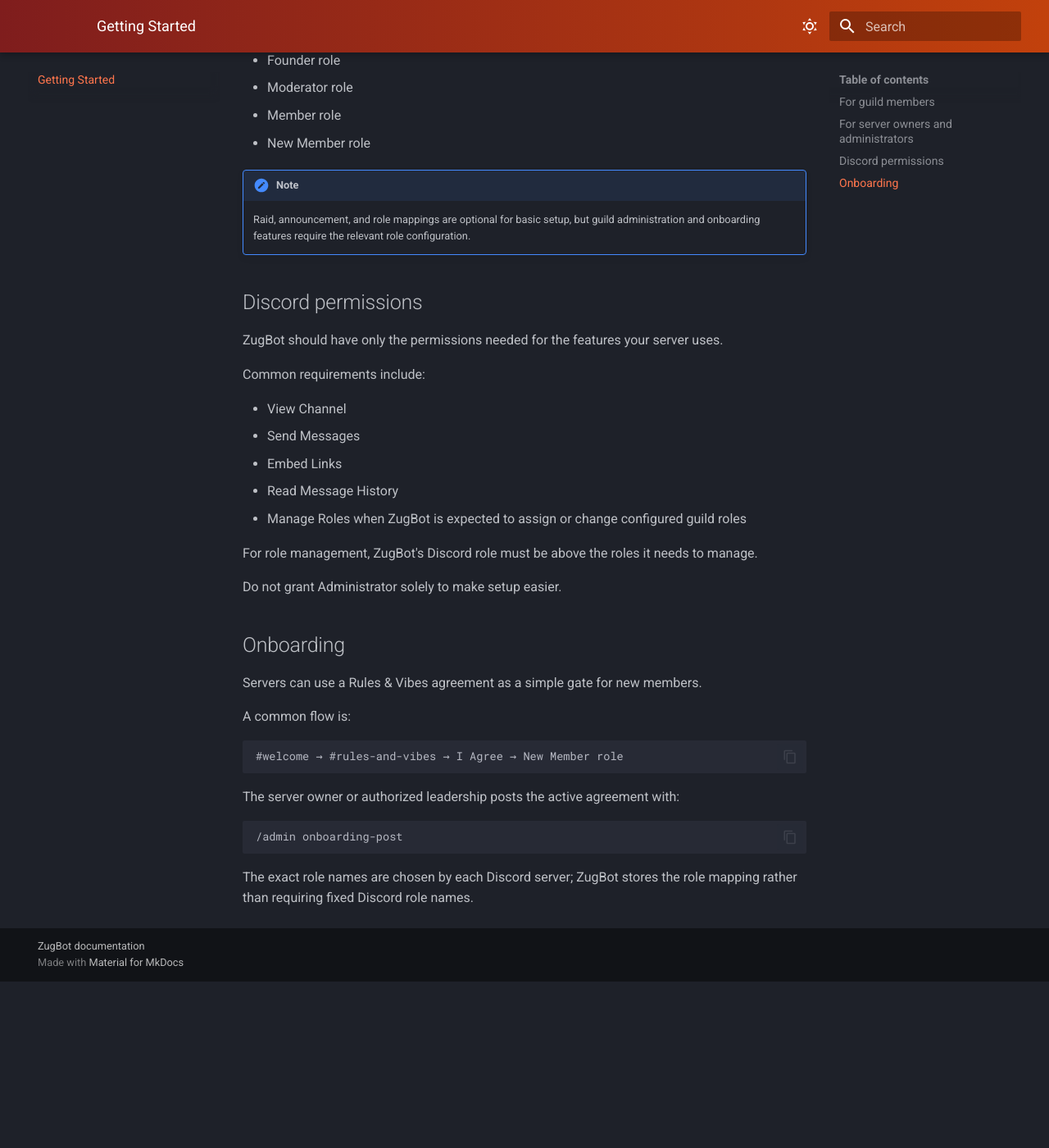
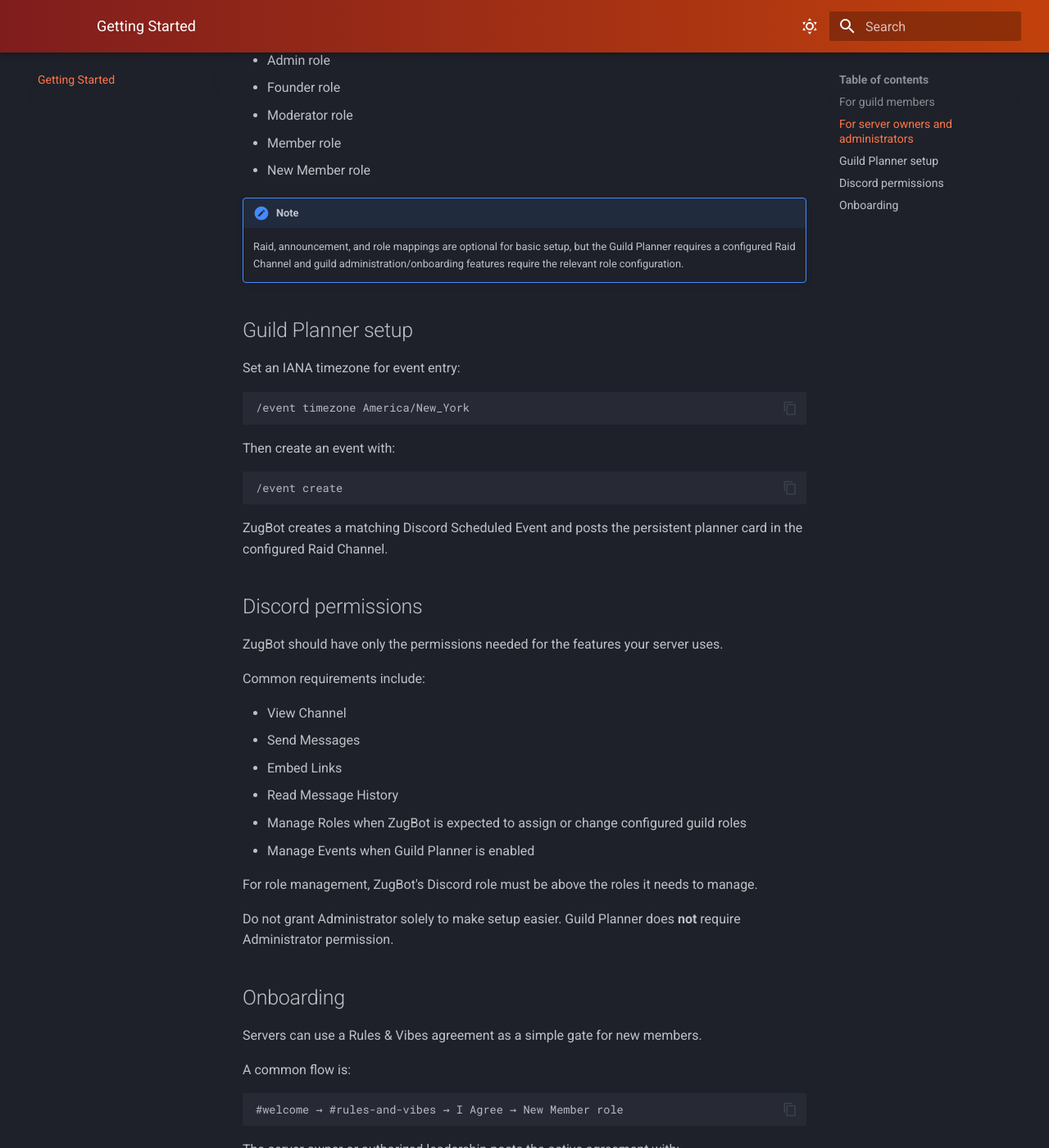
Before and after one commit to sthorne80/zugbot-site, an MkDocs documentation site: the page built from docs/getting-started.md, in a window 1280 px wide and 1400 px high, scrolled down 1243 px. Shown: the whole window at 82% size. Built offline with MkDocs 1.6.1 and Material for MkDocs 9.7.7, drawn with Linux system fonts in a browser that asks for light colours; before the commit the page ends 2440 px from its top, so only the background shows below that; some of the changed text lies outside the part shown.

Commit message:
Refresh ZugBot 0.4.0 site content

````diff
--- a/docs/getting-started.md
+++ b/docs/getting-started.md
@@ -1,6 +1,6 @@
 # Getting Started
 
-ZugBot works through Discord slash commands and interactive buttons. Most members can begin using character and Mythic+ features immediately once the bot is installed and the server has completed basic setup.
+ZugBot works through Discord slash commands and interactive buttons. Most members can begin using character, Guild Planner, and Mythic+ features once the bot is installed and the server has completed the relevant setup.
 
 ## For guild members
 
@@ -9,9 +9,10 @@
 1. Run `/link` to connect a World of Warcraft character to your Discord account.
 2. Run `/profile` to view a linked character.
 3. Use `/alts` to confirm your linked characters.
-4. If you play Modern WoW Mythic+, run `/season` to see the active dungeon pool.
-5. Use `/key` when you want to create a Mythic+ group.
-6. Use `/lfgnotify enable` if you want ZugBot to DM you about eligible groups.
+4. Check the guild's planner cards or Discord Scheduled Events for upcoming activities.
+5. If you play Modern WoW Mythic+, run `/season` to see the active dungeon pool.
+6. Use `/key` when you want to create a Mythic+ group.
+7. Use `/lfgnotify enable` if you want ZugBot to DM you about eligible groups.
 
 No unnecessary Battle.net sign-in is required for normal linked-character use.
 
@@ -44,7 +45,23 @@
 - New Member role
 
 !!! note
-    Raid, announcement, and role mappings are optional for basic setup, but guild administration and onboarding features require the relevant role configuration.
+    Raid, announcement, and role mappings are optional for basic setup, but the Guild Planner requires a configured Raid Channel and guild administration/onboarding features require the relevant role configuration.
+
+## Guild Planner setup
+
+Set an IANA timezone for event entry:
+
+```text
+/event timezone America/New_York
+```
+
+Then create an event with:
+
+```text
+/event create
+```
+
+ZugBot creates a matching Discord Scheduled Event and posts the persistent planner card in the configured Raid Channel.
 
 ## Discord permissions
 
@@ -57,10 +74,11 @@
 - Embed Links
 - Read Message History
 - Manage Roles when ZugBot is expected to assign or change configured guild roles
+- Manage Events when Guild Planner is enabled
 
 For role management, ZugBot's Discord role must be above the roles it needs to manage.
 
-Do not grant Administrator solely to make setup easier.
+Do not grant Administrator solely to make setup easier. Guild Planner does **not** require Administrator permission.
 
 ## Onboarding
 
````
